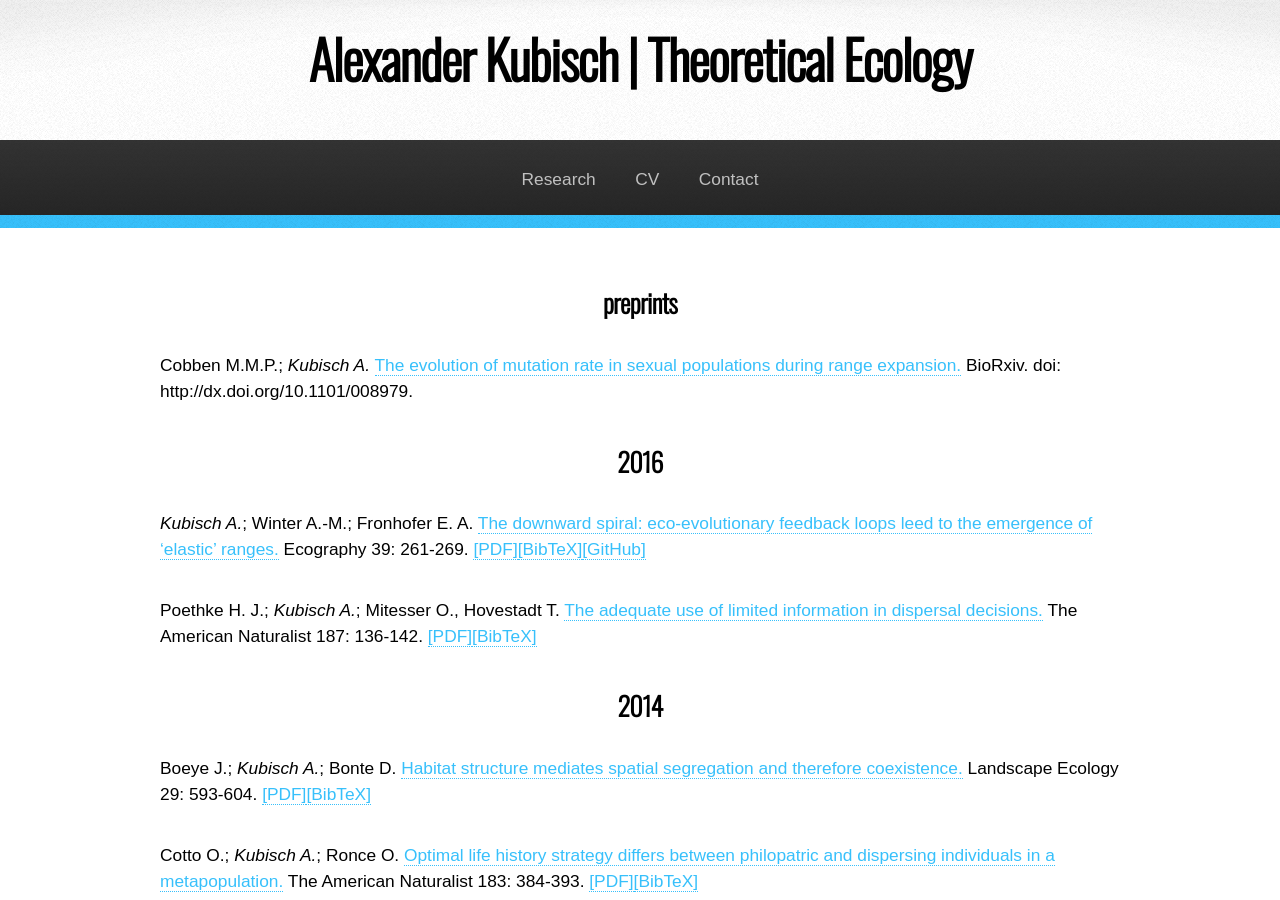
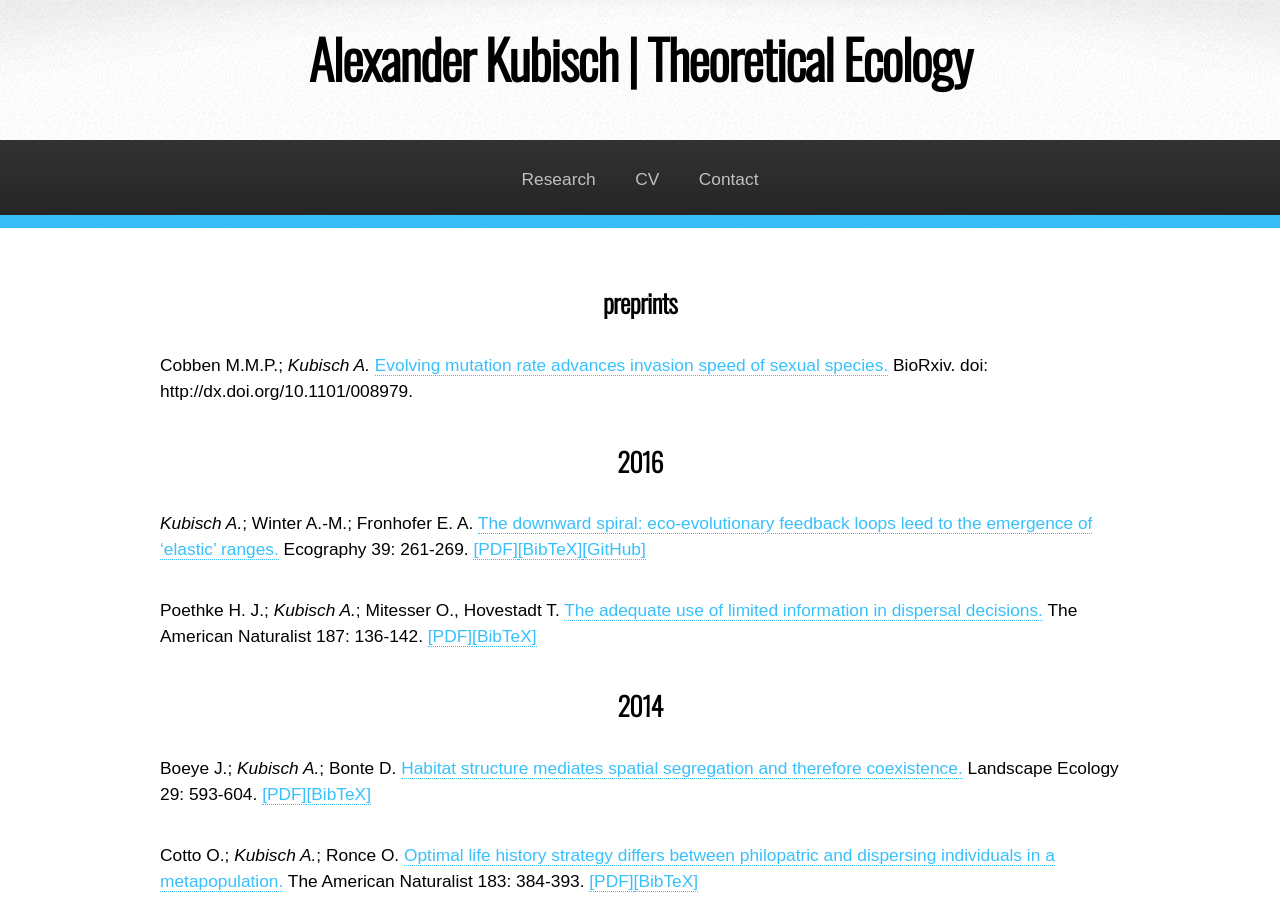
Before and after one commit to akubisch/akubisch.github.io, a Jekyll site: the page built from publications/index.html, in a window 1280 px wide and 900 px high. Built offline with Jekyll 4.4.1, drawn with Linux system fonts in a browser that asks for light colours.

Commit message:
Updated pub title

```diff
--- a/publications/index.html
+++ b/publications/index.html
@@ -14,7 +14,7 @@ layout: default
 
 						<h3>preprints</h3>
 
-						<p>Cobben M.M.P.; <em>Kubisch A.</em> <a href="http://dx.doi.org/10.1101/008979" target="_blank">The evolution of mutation rate in sexual populations during range expansion.</a> BioRxiv.
+						<p>Cobben M.M.P.; <em>Kubisch A.</em> <a href="http://dx.doi.org/10.1101/008979" target="_blank">Evolving mutation rate advances invasion speed of sexual species.</a> BioRxiv.
 							doi: http://dx.doi.org/10.1101/008979.</p>
 
 
```
